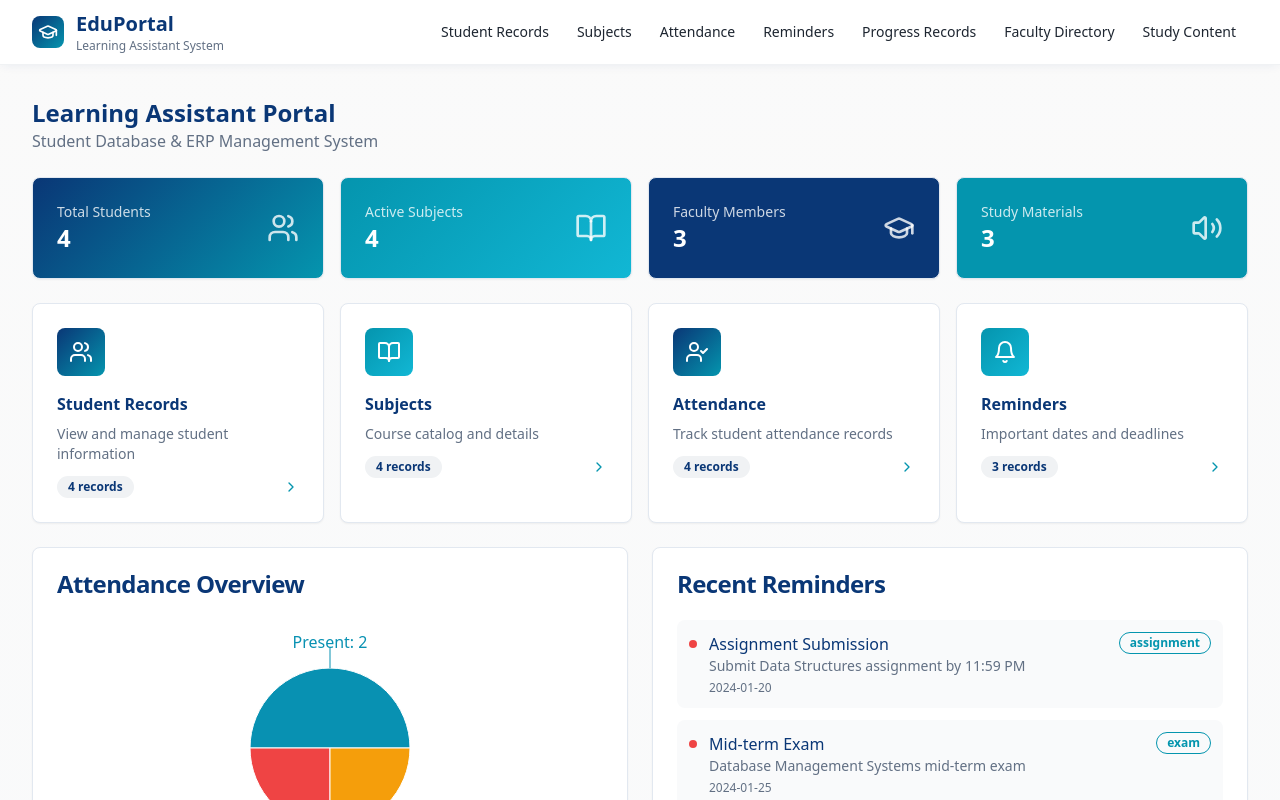
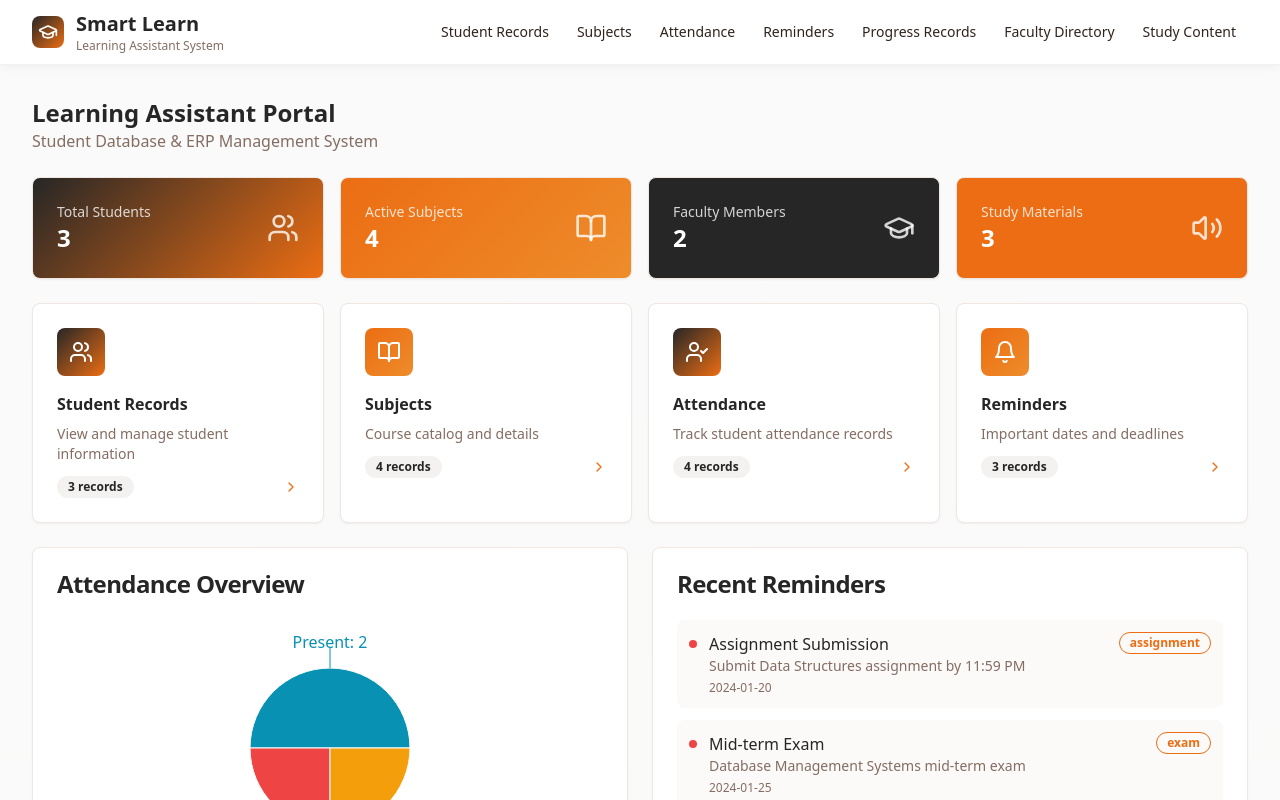
Before and after one commit to ishapandit1603/acad-insight-deck, a React (Vite) app: page / in a window 1280 px wide. Shown: the top 800 px of the page. Built offline with nearby package versions, Linux system fonts and the light colour scheme; the HTML template or start-up script is replaced by a standard one.

Commit message:
Update portal with new branding and data

```diff
--- a/index.html
+++ b/index.html
@@ -3,12 +3,12 @@
   <head>
     <meta charset="UTF-8" />
     <meta name="viewport" content="width=device-width, initial-scale=1.0" />
-    <title>EduPortal - Learning Assistant System</title>
+    <title>Smart Learn - Learning Assistant System</title>
     <meta name="description" content="Professional student database and ERP management system with comprehensive academic tracking, attendance monitoring, and interactive study content." />
-    <meta name="author" content="EduPortal" />
+    <meta name="author" content="Smart Learn" />
     <meta name="keywords" content="student management, ERP, education, learning assistant, academic portal, attendance tracking" />
 
-    <meta property="og:title" content="EduPortal - Learning Assistant System" />
+    <meta property="og:title" content="Smart Learn - Learning Assistant System" />
     <meta property="og:description" content="Professional student database and ERP management system with comprehensive academic tracking and study materials." />
     <meta property="og:type" content="website" />
     <meta property="og:image" content="https://lovable.dev/opengraph-image-p98pqg.png" />
--- a/src/data/mockData.ts
+++ b/src/data/mockData.ts
@@ -78,50 +78,38 @@ export interface StudyContent {
 export const students: Student[] = [
   {
     id: '1',
-    name: 'Alice Johnson',
+    name: 'Aarav Shah',
     rollNo: 'CS21001',
-    email: 'alice.johnson@university.edu',
+    email: 'aarav.shah@university.edu',
     department: 'Computer Science',
     semester: 6,
     gpa: 3.8,
-    phone: '+1 (555) 123-4567',
-    address: '123 University Ave, Campus City, ST 12345',
+    phone: '+91 98765 43210',
+    address: '123 University Ave, Mumbai, MH 400001',
     enrollmentDate: '2021-08-15'
   },
   {
     id: '2',
-    name: 'Bob Smith',
+    name: 'Kirti Rao',
     rollNo: 'CS21002',
-    email: 'bob.smith@university.edu',
+    email: 'kirti.rao@university.edu',
     department: 'Computer Science',
     semester: 6,
     gpa: 3.6,
-    phone: '+1 (555) 234-5678',
-    address: '456 College Rd, Campus City, ST 12345',
+    phone: '+91 98765 43211',
+    address: '456 College Rd, Pune, MH 411001',
     enrollmentDate: '2021-08-15'
   },
   {
     id: '3',
-    name: 'Carol Davis',
+    name: 'Dev Mehta',
     rollNo: 'EE21003',
-    email: 'carol.davis@university.edu',
+    email: 'dev.mehta@university.edu',
     department: 'Electrical Engineering',
     semester: 6,
     gpa: 3.9,
-    phone: '+1 (555) 345-6789',
-    address: '789 Student St, Campus City, ST 12345',
-    enrollmentDate: '2021-08-15'
-  },
-  {
-    id: '4',
-    name: 'David Wilson',
-    rollNo: 'ME21004',
-    email: 'david.wilson@university.edu',
-    department: 'Mechanical Engineering',
-    semester: 6,
-    gpa: 3.7,
-    phone: '+1 (555) 456-7890',
-    address: '321 Dorm Blvd, Campus City, ST 12345',
+    phone: '+91 98765 43212',
+    address: '789 Student St, Delhi, DL 110001',
     enrollmentDate: '2021-08-15'
   }
 ];
@@ -132,7 +120,7 @@ export const subjects: Subject[] = [
     name: 'Data Structures and Algorithms',
     code: 'CS301',
     credits: 4,
-    instructor: 'Dr. Smith',
+    instructor: 'Dr. Sneha Kapoor',
     department: 'Computer Science',
     semester: 6
   },
@@ -141,7 +129,7 @@ export const subjects: Subject[] = [
     name: 'Database Management Systems',
     code: 'CS302',
     credits: 3,
-    instructor: 'Dr. Johnson',
+    instructor: 'Prof. Aditya Menon',
     department: 'Computer Science',
     semester: 6
   },
@@ -150,7 +138,7 @@ export const subjects: Subject[] = [
     name: 'Software Engineering',
     code: 'CS303',
     credits: 4,
-    instructor: 'Dr. Brown',
+    instructor: 'Dr. Sneha Kapoor',
     department: 'Computer Science',
     semester: 6
   },
@@ -159,7 +147,7 @@ export const subjects: Subject[] = [
     name: 'Computer Networks',
     code: 'CS304',
     credits: 3,
-    instructor: 'Dr. Davis',
+    instructor: 'Prof. Aditya Menon',
     department: 'Computer Science',
     semester: 6
   }
@@ -172,7 +160,7 @@ export const attendanceRecords: AttendanceRecord[] = [
     subjectId: '1',
     date: '2024-01-15',
     status: 'present',
-    studentName: 'Alice Johnson',
+    studentName: 'Aarav Shah',
     subjectName: 'Data Structures and Algorithms'
   },
   {
@@ -181,7 +169,7 @@ export const attendanceRecords: AttendanceRecord[] = [
     subjectId: '2',
     date: '2024-01-15',
     status: 'present',
-    studentName: 'Alice Johnson',
+    studentName: 'Aarav Shah',
     subjectName: 'Database Management Systems'
   },
   {
@@ -190,7 +178,7 @@ export const attendanceRecords: AttendanceRecord[] = [
     subjectId: '1',
     date: '2024-01-15',
     status: 'absent',
-    studentName: 'Bob Smith',
+    studentName: 'Kirti Rao',
     subjectName: 'Data Structures and Algorithms'
   },
   {
@@ -199,7 +187,7 @@ export const attendanceRecords: AttendanceRecord[] = [
     subjectId: '2',
     date: '2024-01-15',
     status: 'late',
-    studentName: 'Bob Smith',
+    studentName: 'Kirti Rao',
     subjectName: 'Database Management Systems'
   }
 ];
@@ -240,7 +228,7 @@ export const progressRecords: ProgressRecord[] = [
     score: 85,
     maxScore: 100,
     date: '2024-01-10',
-    studentName: 'Alice Johnson',
+    studentName: 'Aarav Shah',
     subjectName: 'Data Structures and Algorithms'
   },
   {
@@ -251,7 +239,7 @@ export const progressRecords: ProgressRecord[] = [
     score: 92,
     maxScore: 100,
     date: '2024-01-12',
-    studentName: 'Alice Johnson',
+    studentName: 'Aarav Shah',
     subjectName: 'Database Management Systems'
   },
   {
@@ -262,7 +250,7 @@ export const progressRecords: ProgressRecord[] = [
     score: 78,
     maxScore: 100,
     date: '2024-01-10',
-    studentName: 'Bob Smith',
+    studentName: 'Kirti Rao',
     subjectName: 'Data Structures and Algorithms'
   },
   {
@@ -273,7 +261,7 @@ export const progressRecords: ProgressRecord[] = [
     score: 88,
     maxScore: 100,
     date: '2024-01-14',
-    studentName: 'Alice Johnson',
+    studentName: 'Aarav Shah',
     subjectName: 'Software Engineering'
   }
 ];
@@ -281,30 +269,21 @@ export const progressRecords: ProgressRecord[] = [
 export const faculty: Faculty[] = [
   {
     id: '1',
-    name: 'Dr. Michael Smith',
-    email: 'michael.smith@university.edu',
+    name: 'Dr. Sneha Kapoor',
+    email: 'sneha.kapoor@university.edu',
     department: 'Computer Science',
     designation: 'Professor',
-    phone: '+1 (555) 111-2222',
+    phone: '+91 98765 11111',
     subjects: ['CS301', 'CS305']
   },
   {
     id: '2',
-    name: 'Dr. Sarah Johnson',
-    email: 'sarah.johnson@university.edu',
+    name: 'Prof. Aditya Menon',
+    email: 'aditya.menon@university.edu',
     department: 'Computer Science',
     designation: 'Associate Professor',
-    phone: '+1 (555) 222-3333',
+    phone: '+91 98765 22222',
     subjects: ['CS302', 'CS306']
-  },
-  {
-    id: '3',
-    name: 'Dr. Robert Brown',
-    email: 'robert.brown@university.edu',
-    department: 'Computer Science',
-    designation: 'Assistant Professor',
-    phone: '+1 (555) 333-4444',
-    subjects: ['CS303', 'CS307']
   }
 ];
 
--- a/src/index.css
+++ b/src/index.css
@@ -8,49 +8,49 @@ All colors MUST be HSL.
 
 @layer base {
   :root {
-    /* ERP Portal Design System - Professional Educational Theme */
+    /* Smart Learn Design System - Professional Educational Theme */
     --background: 0 0% 98%;
-    --foreground: 215 25% 15%;
+    --foreground: 20 25% 15%;
 
     --card: 0 0% 100%;
-    --card-foreground: 215 25% 15%;
+    --card-foreground: 20 25% 15%;
 
     --popover: 0 0% 100%;
-    --popover-foreground: 215 25% 15%;
+    --popover-foreground: 20 25% 15%;
 
-    /* Navy Blue Primary */
-    --primary: 215 85% 25%;
+    /* Orange Primary */
+    --primary: 25 85% 50%;
     --primary-foreground: 0 0% 98%;
-    --primary-hover: 215 85% 20%;
+    --primary-hover: 25 85% 45%;
 
-    /* Cyan Secondary */
-    --secondary: 189 95% 35%;
+    /* Dark Orange Secondary */
+    --secondary: 20 90% 35%;
     --secondary-foreground: 0 0% 98%;
-    --secondary-hover: 189 95% 30%;
+    --secondary-hover: 20 90% 30%;
 
     /* Muted grays for professional look */
-    --muted: 210 15% 95%;
-    --muted-foreground: 215 15% 45%;
+    --muted: 20 15% 95%;
+    --muted-foreground: 20 15% 45%;
 
-    /* Cyan accent */
-    --accent: 189 85% 45%;
+    /* Light orange accent */
+    --accent: 30 85% 55%;
     --accent-foreground: 0 0% 98%;
 
     --destructive: 0 84.2% 60.2%;
     --destructive-foreground: 0 0% 98%;
 
-    --border: 214.3 31.8% 91.4%;
+    --border: 20 31.8% 91.4%;
     --input: 0 0% 100%;
-    --ring: 189 85% 45%;
+    --ring: 25 85% 50%;
 
-    /* Custom ERP Portal Colors */
-    --erp-navy: 215 85% 25%;
-    --erp-cyan: 189 95% 35%;
-    --erp-cyan-light: 189 85% 45%;
-    --erp-gray-50: 210 15% 98%;
-    --erp-gray-100: 210 15% 95%;
-    --erp-gray-500: 215 15% 45%;
-    --erp-gray-900: 215 25% 15%;
+    /* Custom Smart Learn Colors */
+    --erp-navy: 0 0% 15%;
+    --erp-cyan: 25 85% 50%;
+    --erp-cyan-light: 30 85% 55%;
+    --erp-gray-50: 20 15% 98%;
+    --erp-gray-100: 20 15% 95%;
+    --erp-gray-500: 20 15% 45%;
+    --erp-gray-900: 0 0% 15%;
 
     /* Gradients */
     --gradient-primary: linear-gradient(135deg, hsl(var(--erp-navy)), hsl(var(--erp-cyan)));
@@ -82,44 +82,44 @@ All colors MUST be HSL.
   }
 
   .dark {
-    /* Dark mode for ERP Portal */
-    --background: 215 25% 8%;
+    /* Dark mode for Smart Learn */
+    --background: 0 0% 8%;
     --foreground: 0 0% 95%;
 
-    --card: 215 25% 12%;
+    --card: 0 0% 12%;
     --card-foreground: 0 0% 95%;
 
-    --popover: 215 25% 12%;
+    --popover: 0 0% 12%;
     --popover-foreground: 0 0% 95%;
 
-    --primary: 189 95% 45%;
-    --primary-foreground: 215 25% 8%;
-    --primary-hover: 189 95% 50%;
+    --primary: 25 85% 55%;
+    --primary-foreground: 0 0% 8%;
+    --primary-hover: 25 85% 60%;
 
-    --secondary: 215 85% 35%;
+    --secondary: 20 90% 40%;
     --secondary-foreground: 0 0% 95%;
-    --secondary-hover: 215 85% 40%;
+    --secondary-hover: 20 90% 45%;
 
-    --muted: 215 25% 15%;
-    --muted-foreground: 215 15% 65%;
+    --muted: 0 0% 15%;
+    --muted-foreground: 0 0% 65%;
 
-    --accent: 189 85% 50%;
-    --accent-foreground: 215 25% 8%;
+    --accent: 30 85% 60%;
+    --accent-foreground: 0 0% 8%;
 
     --destructive: 0 62.8% 30.6%;
     --destructive-foreground: 0 0% 95%;
 
-    --border: 215 25% 20%;
-    --input: 215 25% 15%;
-    --ring: 189 85% 50%;
+    --border: 0 0% 20%;
+    --input: 0 0% 15%;
+    --ring: 25 85% 55%;
 
-    /* Dark mode ERP colors */
-    --erp-navy: 215 85% 35%;
-    --erp-cyan: 189 95% 45%;
-    --erp-cyan-light: 189 85% 50%;
-    --erp-gray-50: 215 25% 15%;
-    --erp-gray-100: 215 25% 18%;
-    --erp-gray-500: 215 15% 65%;
+    /* Dark mode Smart Learn colors */
+    --erp-navy: 0 0% 15%;
+    --erp-cyan: 25 85% 55%;
+    --erp-cyan-light: 30 85% 60%;
+    --erp-gray-50: 0 0% 15%;
+    --erp-gray-100: 0 0% 18%;
+    --erp-gray-500: 0 0% 65%;
     --erp-gray-900: 0 0% 95%;
 
     --gradient-primary: linear-gradient(135deg, hsl(var(--erp-navy)), hsl(var(--erp-cyan)));
--- a/src/pages/StudentPortal.tsx
+++ b/src/pages/StudentPortal.tsx
@@ -696,7 +696,7 @@ const StudentPortal = () => {
                 <GraduationCap className="w-5 h-5 text-white" />
               </div>
               <div>
-                <h1 className="text-xl font-bold text-erp-navy">EduPortal</h1>
+                <h1 className="text-xl font-bold text-erp-navy">Smart Learn</h1>
                 <p className="text-xs text-erp-gray-500">Learning Assistant System</p>
               </div>
             </div>
```
